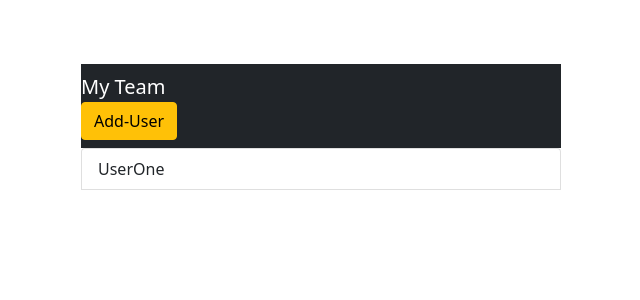
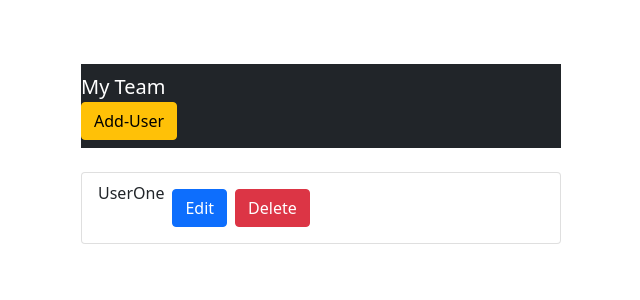
Before and after one commit to mkandanmk7/React-crud-router, a React (Create React App) app: page / in a window 1280 px wide. Shown: the top 300 px of the page, without its empty margins (319-959 px from the left). Built offline with nearby package versions, Linux system fonts and the light colour scheme.

Commit message:
crud-router

```diff
--- a/src/component/UserList.js
+++ b/src/component/UserList.js
@@ -4,9 +4,16 @@ import { ListGroup, ListGroupItem, Button } from "reactstrap";
 
 export const UserList = () => {
   return (
-    <ListGroup>
-      <ListGroupItem>UserOne</ListGroupItem>
-      <div className="ml-auto"></div>
+    <ListGroup className="mt-4">
+      <ListGroupItem className="d-flex">
+        UserOne
+        <div className="ml-auto">
+          <Link to="/edit" className="btn btn-primary m-2">
+            Edit
+          </Link>
+          <Button color="danger">Delete</Button>
+        </div>
+      </ListGroupItem>
     </ListGroup>
   );
 };
```
